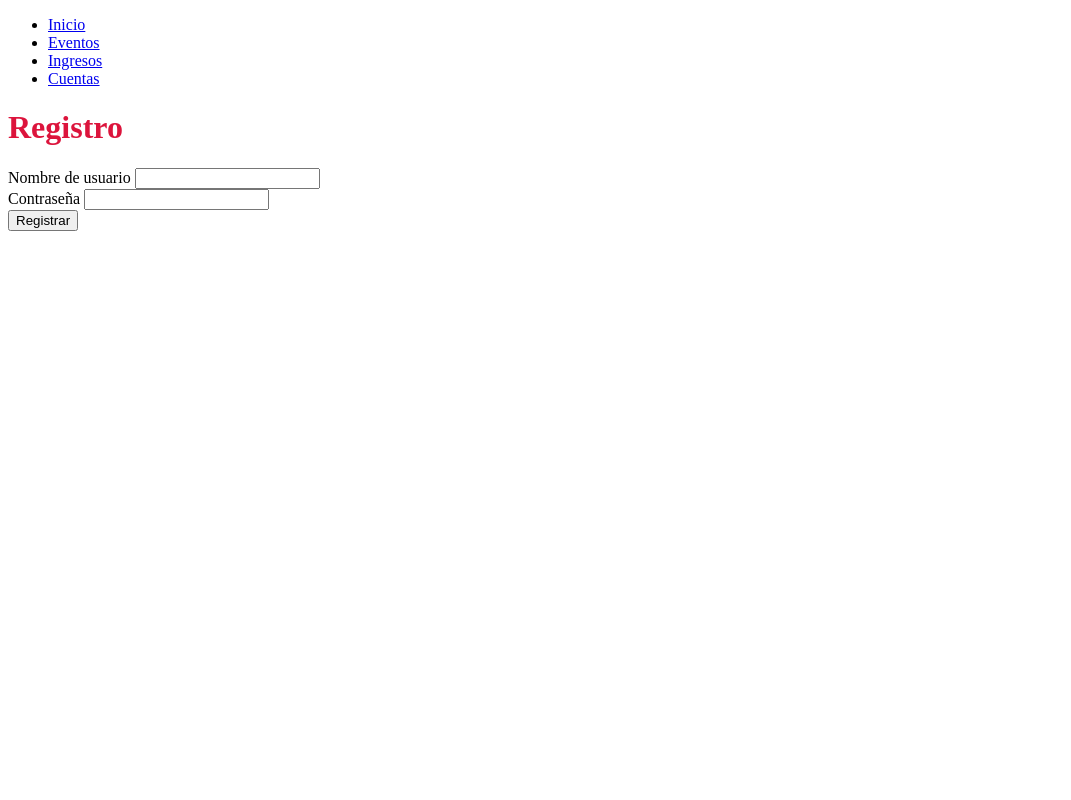
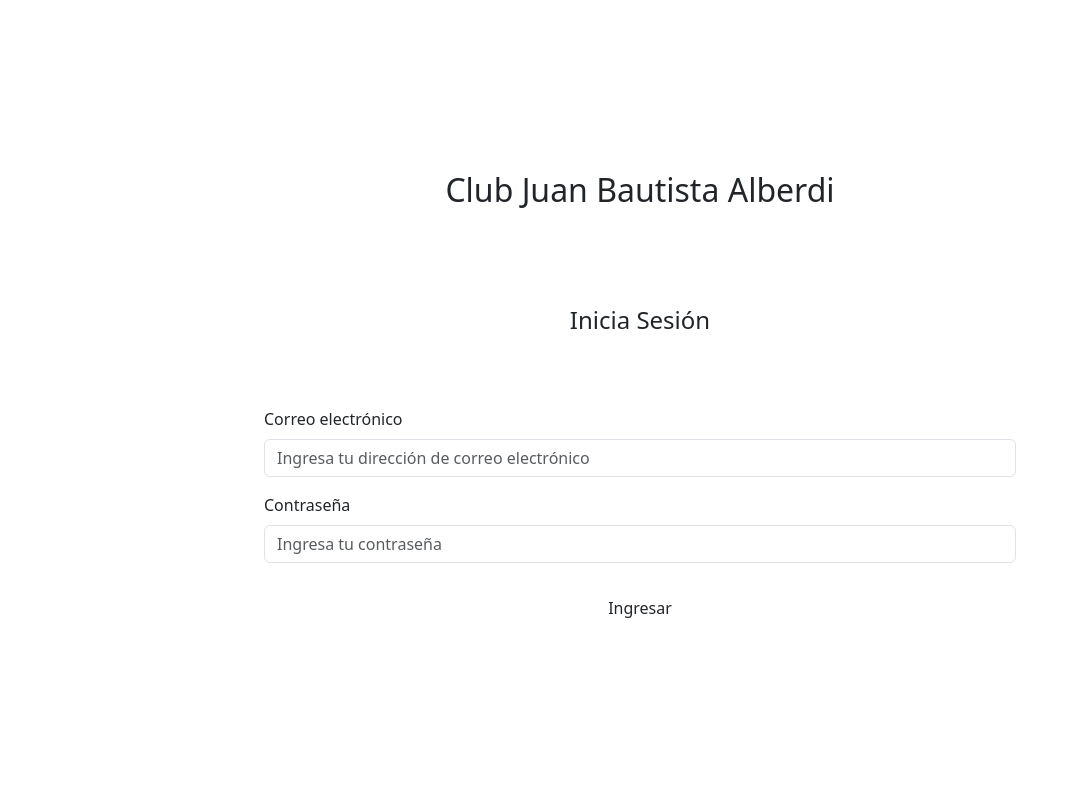
Before and after one commit to ddalio/proyecto-alberdi-unrc-2025, a Flask app: page /registro in a window 1280 px wide. Shown: the whole page, without its empty margins (0-1071 px from the left). Run offline with Flask 3, Linux system fonts and the light colour scheme.

Commit message:
style registro view

```diff
--- a/app/templates/registro.html
+++ b/app/templates/registro.html
@@ -1,18 +1,46 @@
-{% extends 'base.html' %}
-
-{% block title  %} Página de Registro {% endblock %}
-
-{% block content %}
-    <h1>Registro</h1>
-
-    <form action="">
-        <label for="username">Nombre de usuario</label>
-        <input type="text" name="username" id="username">
-        <br>
-        <label for="username">Contraseña</label>
-        <input type="text" name="password" id="password">
-        <br>
-        <input type="submit" value="Registrar">
-
-    </form>
-{% endblock %}
+<!DOCTYPE html>
+<html lang="es">
+  <head>
+    <meta charset="UTF-8" />
+    <link
+      href="https://cdn.jsdelivr.net/npm/bootstrap@5.3.8/dist/css/bootstrap.min.css"
+      rel="stylesheet"
+    />
+    <link rel="stylesheet" href=" {{ url_for('static', filename ='css/style.css') }}">
+    <meta name="viewport" content="width=device-width, initial-scale=1" />
+    <title>Inicio de Sesión</title>
+  </head>
+  <body>
+    <div
+      class="container d-flex flex-column justify-content-center align-items-center min-vh-100"
+    >
+      <div class="p-4" style="max-width: 800px; width: 100%">
+        <h2 class="text-center mb-5 pb-5">Club Juan Bautista Alberdi</h2>
+        <h4 class="text-center  mb-5 mt-5  pb-4">Inicia Sesión</h4>
+        <form>
+          <div class="mb-3">
+            <label for="Email" class="form-label">Correo electrónico</label>
+            <input
+              type="email"
+              id="Email"
+              class="form-control"
+              placeholder="Ingresa tu dirección de correo electrónico"
+              required
+            />
+          </div>
+          <div class="mb-4">
+            <label for="Password" class="form-label">Contraseña</label>
+            <input
+              type="password"
+              id="Password"
+              class="form-control"
+              placeholder="Ingresa tu contraseña"
+              required
+            />
+          </div>
+          <button type="submit" class="btn btn-custom w-100 rounded-4 p-2">Ingresar</button>
+        </form>
+      </div>
+    </div>
+  </body>
+</html>
```
